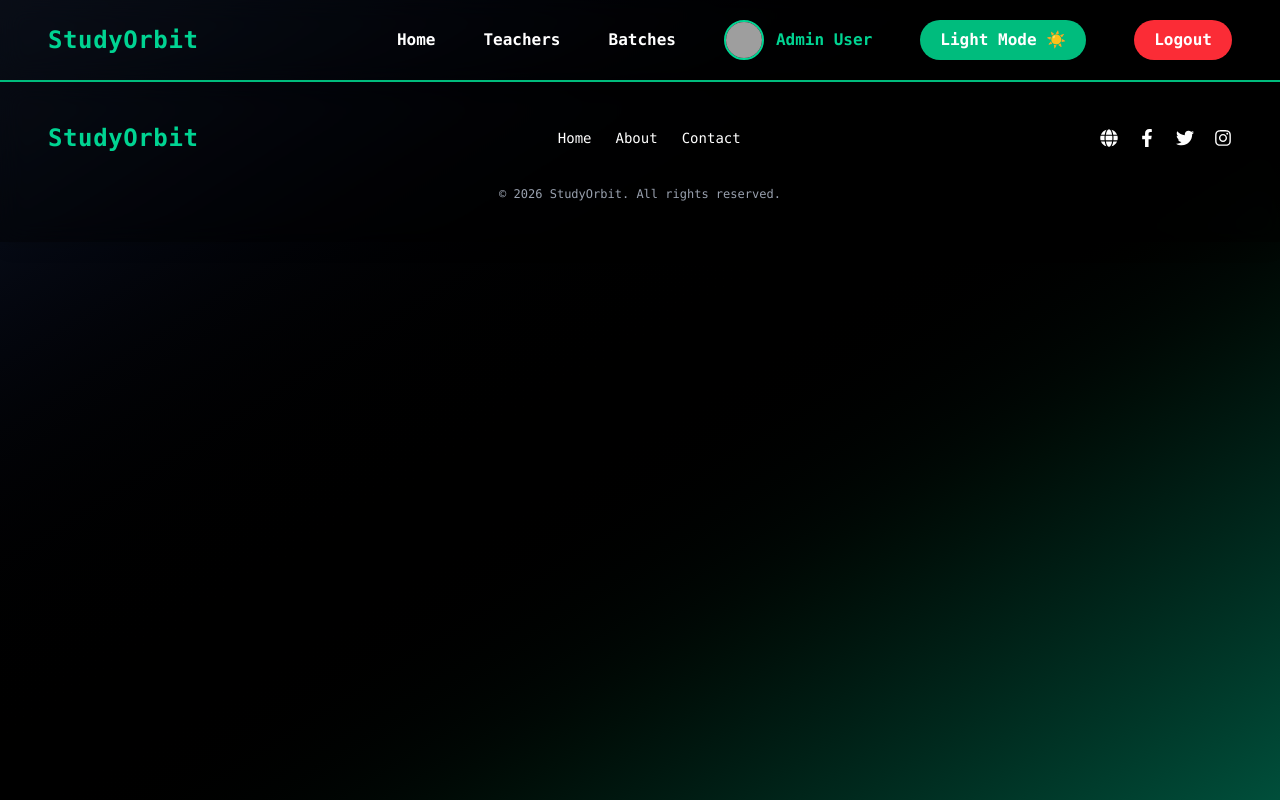
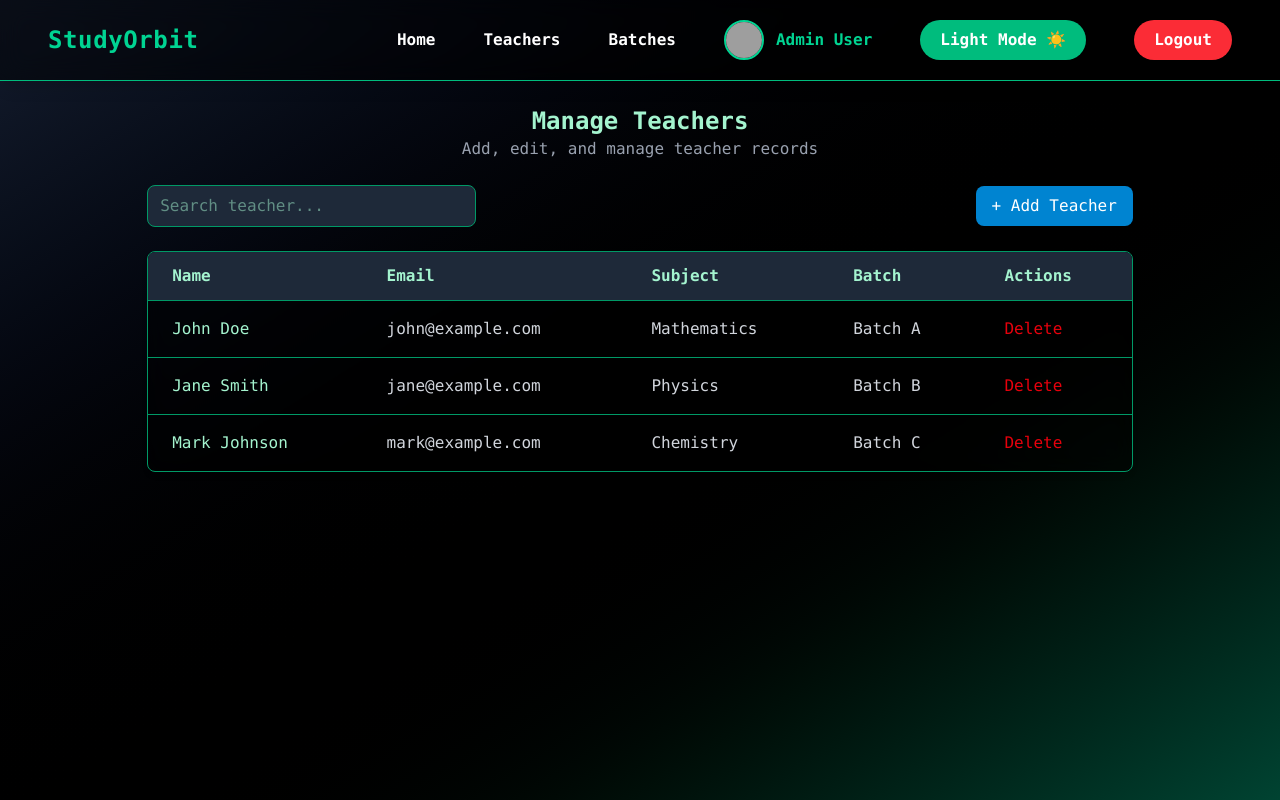
Before and after one commit to zenorbits/Study-Orbit, a React app in the folder Frontend/: page /admin/teachers in a window 1280 px wide. Shown: the top 800 px of the page. Built offline with nearby package versions, Linux system fonts and the light colour scheme; sample sign-in values are in the browser's storage; grey boxes are pictures that could not be loaded; the HTML template or start-up script is replaced by a standard one.

Commit message:
Search filter for sample teacher

```diff
--- a/Frontend/src/App.jsx
+++ b/Frontend/src/App.jsx
@@ -14,11 +14,11 @@ import ManageBatch from './teacher/batch(Teacher)/ManageBatch';
 import AllTeacherBatch from './teacher/batch(Teacher)/AllTeacherBatch';
 import AdminMainBody from './admin/AdminMainBody';
 import PendingBatchPages from './admin/Batch(Admin)/PendingBatchPages';
-
 import StudentPage from './student/StudentPage';
 import StudentMainBody from './student/StudentMainBody';
 import BrowseBatch from './student/batch(Student)/BrowseBatch';
 import Mybatches from './student/batch(Student)/Mybatches';
+import ManageTeacher from './admin/ManageTeacher';
 
 const App = () => {
   return (
@@ -45,6 +45,7 @@ const App = () => {
           <Route path='managebatch' element={<ManageBatch />} />
           <Route path='createbatch' element={<TeacherBatchCreation />} />
           <Route path='batch' element={<AllTeacherBatch />} />
+          <Route path='teachers' element={<ManageTeacher />} />
         </Route>
         <Route path='/student/*' element={<ProtectedRoutes allowedRoles={['student']}><StudentPage /></ProtectedRoutes>}>
           <Route index element={<StudentMainBody />} />
--- a/Frontend/src/admin/AdminMainBody.jsx
+++ b/Frontend/src/admin/AdminMainBody.jsx
@@ -104,7 +104,7 @@ const AdminMainBody = () => {
               <UserGroupIcon className="w-5 h-5 text-sky-400" />
               <span>Manage Teachers</span>
             </div>
-            <p className="text-sm opacity-80">Add, edit, or remove teacher accounts</p>
+            <p className="text-sm opacity-80">Edit, or remove teacher accounts</p>
           </Link>
 
           <Link
--- /dev/null
+++ b/Frontend/src/admin/ManageTeacher.jsx
@@ -0,0 +1,117 @@
+import React, { useEffect, useState } from "react";
+import { useDispatch, useSelector } from "react-redux";
+import { searchFilter } from "../redux/features/searchInputFilter";
+const ManageTeacher = () => {
+    // two-way binding state
+    const [searchValue, setSearchValue] = useState("");
+
+    const selector = useSelector((state) => state.searchFilter.input);
+    const dispatch = useDispatch();
+
+
+    const [teachers] = useState([
+        { id: 1, name: "John Doe", email: "john@example.com", subject: "Mathematics", batch: "Batch A" },
+        { id: 2, name: "Jane Smith", email: "jane@example.com", subject: "Physics", batch: "Batch B" },
+        { id: 3, name: "Mark Johnson", email: "mark@example.com", subject: "Chemistry", batch: "Batch C" },
+    ]);
+
+    const filteredTeachers = teachers.filter((teacher) =>
+        teacher.name.toLowerCase().includes(selector.toLowerCase()) ||
+        teacher.email.toLowerCase().includes(selector.toLowerCase()) ||
+        teacher.subject.toLowerCase().includes(selector.toLowerCase()) ||
+        teacher.batch.toLowerCase().includes(selector.toLowerCase())
+    );
+
+    return (
+        <div
+            className="min-h-screen p-4 sm:p-6
+      bg-gradient-to-br from-white via-blue-100 to-blue-500
+      dark:from-gray-900 dark:via-black dark:to-emerald-900"
+        >
+            {/* Page Header */}
+            <header className="mb-6 text-center">
+                <h1 className="text-xl sm:text-2xl font-bold text-sky-900 dark:text-emerald-200">
+                    Manage Teachers
+                </h1>
+                <p className="text-sm sm:text-base text-gray-700 dark:text-gray-400">
+                    Add, edit, and manage teacher records
+                </p>
+            </header>
+
+            {/* Action Bar */}
+            <div className="flex flex-col sm:flex-row justify-between items-center gap-4 mb-6 w-full sm:w-11/12 md:w-4/5 mx-auto">
+                <input
+                    type="text"
+                    placeholder="Search teacher..."
+                    value={searchValue}
+                    onChange={(e) => {
+                        setSearchValue(e.target.value);
+                        dispatch(searchFilter(e.target.value));
+                    }} // updates state
+                    className="w-full sm:w-1/3 px-3 py-2 rounded-lg
+          bg-white text-gray-900 border border-sky-300
+          focus:outline-none focus:ring-2 focus:ring-sky-500
+          dark:bg-gray-800 dark:text-emerald-200 dark:border-emerald-600"
+                />
+                <button className="w-full sm:w-auto bg-sky-600 text-white px-4 py-2 rounded-lg hover:bg-sky-700">
+                    + Add Teacher
+                </button>
+            </div>
+
+            {/* Teacher Table */}
+            <div
+                className="bg-white/40 dark:bg-black/40 backdrop-blur-md
+        border border-sky-200 dark:border-emerald-600
+        shadow-md rounded-lg overflow-x-auto w-full sm:w-11/12 md:w-4/5 mx-auto"
+            >
+                <table className="min-w-full border-collapse text-sm sm:text-base">
+                    <thead className="bg-sky-100 dark:bg-gray-800">
+                        <tr>
+                            <th className="px-4 sm:px-6 py-3 text-left font-semibold text-sky-900 dark:text-emerald-200">
+                                Name
+                            </th>
+                            <th className="px-4 sm:px-6 py-3 text-left font-semibold text-sky-900 dark:text-emerald-200">
+                                Email
+                            </th>
+                            <th className="px-4 sm:px-6 py-3 text-left font-semibold text-sky-900 dark:text-emerald-200">
+                                Subject
+                            </th>
+                            <th className="px-4 sm:px-6 py-3 text-left font-semibold text-sky-900 dark:text-emerald-200">
+                                Batch
+                            </th>
+                            <th className="px-4 sm:px-6 py-3 text-left font-semibold text-sky-900 dark:text-emerald-200">
+                                Actions
+                            </th>
+                        </tr>
+                    </thead>
+                    <tbody>
+                        {filteredTeachers.map((teacher) => (
+                            <tr
+                                key={teacher.id}
+                                className="border-t border-sky-200 dark:border-emerald-600 hover:bg-sky-50 dark:hover:bg-gray-700 transition"
+                            >
+                                <td className="px-4 sm:px-6 py-4 text-sky-900 dark:text-emerald-200">
+                                    {teacher.name}
+                                </td>
+                                <td className="px-4 sm:px-6 py-4 text-gray-700 dark:text-gray-300">
+                                    {teacher.email}
+                                </td>
+                                <td className="px-4 sm:px-6 py-4 text-gray-700 dark:text-gray-300">
+                                    {teacher.subject}
+                                </td>
+                                <td className="px-4 sm:px-6 py-4 text-gray-700 dark:text-gray-300">
+                                    {teacher.batch}
+                                </td>
+                                <td className="px-4 sm:px-6 py-4">
+                                    <button className="text-red-600 hover:underline">Delete</button>
+                                </td>
+                            </tr>
+                        ))}
+                    </tbody>
+                </table>
+            </div>
+        </div>
+    );
+};
+
+export default ManageTeacher;
--- /dev/null
+++ b/Frontend/src/redux/features/searchInputFilter.js
@@ -0,0 +1,17 @@
+    import { createSlice } from "@reduxjs/toolkit";
+
+
+    export const searchInputFilter = createSlice({
+        name: 'searchFilter',
+        initialState: {
+            input: ''
+        },
+        reducers: {
+            searchFilter: (state, action) => {
+                state.input = action.payload;
+            }
+        }
+    });
+
+    export const { searchFilter } = searchInputFilter.actions;
+    export default searchInputFilter.reducer;
--- a/Frontend/src/redux/store.js
+++ b/Frontend/src/redux/store.js
@@ -5,6 +5,7 @@ import { authReducer } from './features/authApiSlice'
 import batchReducer from './features/batchSlice'
 import { batchApi } from './api/batchApi'
 import { userApi } from './api/userApi'
+import searchInputReducer from './features/searchInputFilter';
 
 
 export const store = configureStore({
@@ -12,6 +13,7 @@ export const store = configureStore({
         toggleTheme: toggleThemeReducer,
         auth: authReducer,
         batch: batchReducer,
+        searchFilter: searchInputReducer,
         [authApi.reducerPath]: authApi.reducer,
         [batchApi.reducerPath]: batchApi.reducer,
         [userApi.reducerPath]: userApi.reducer
@@ -19,5 +21,5 @@ export const store = configureStore({
     },
 
     middleware: (getDefaultMiddleware) =>
-        getDefaultMiddleware().concat(authApi.middleware, batchApi.middleware,userApi.middleware)
+        getDefaultMiddleware().concat(authApi.middleware, batchApi.middleware, userApi.middleware)
 })
```
